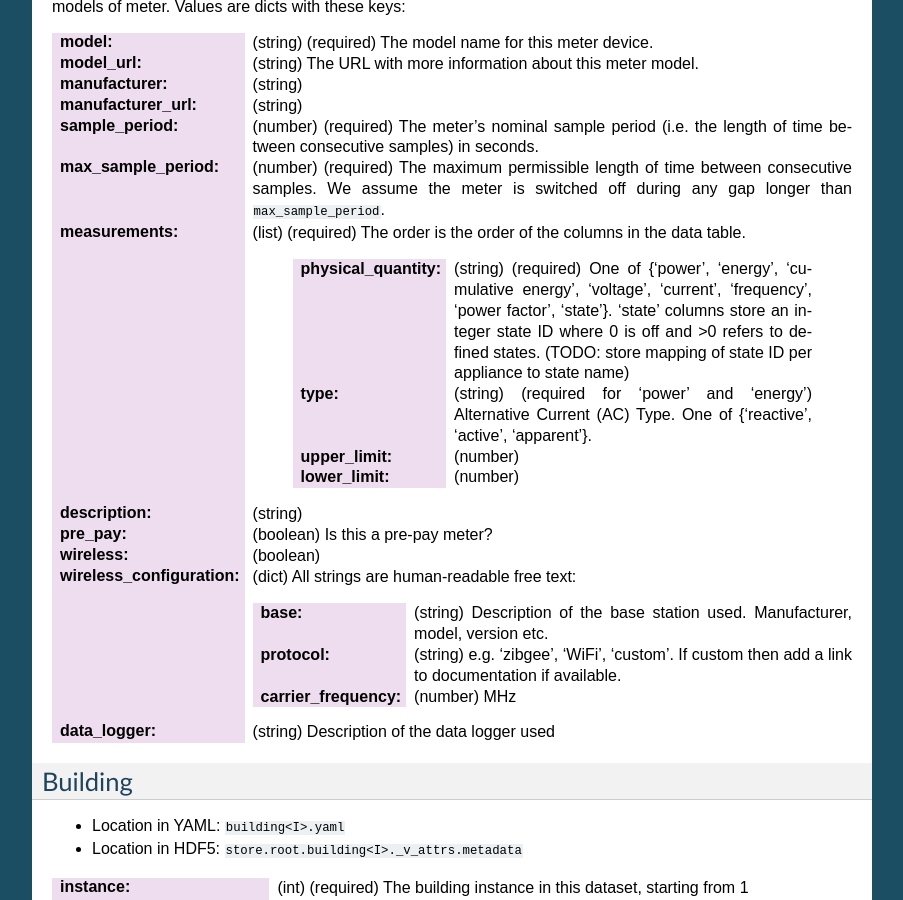
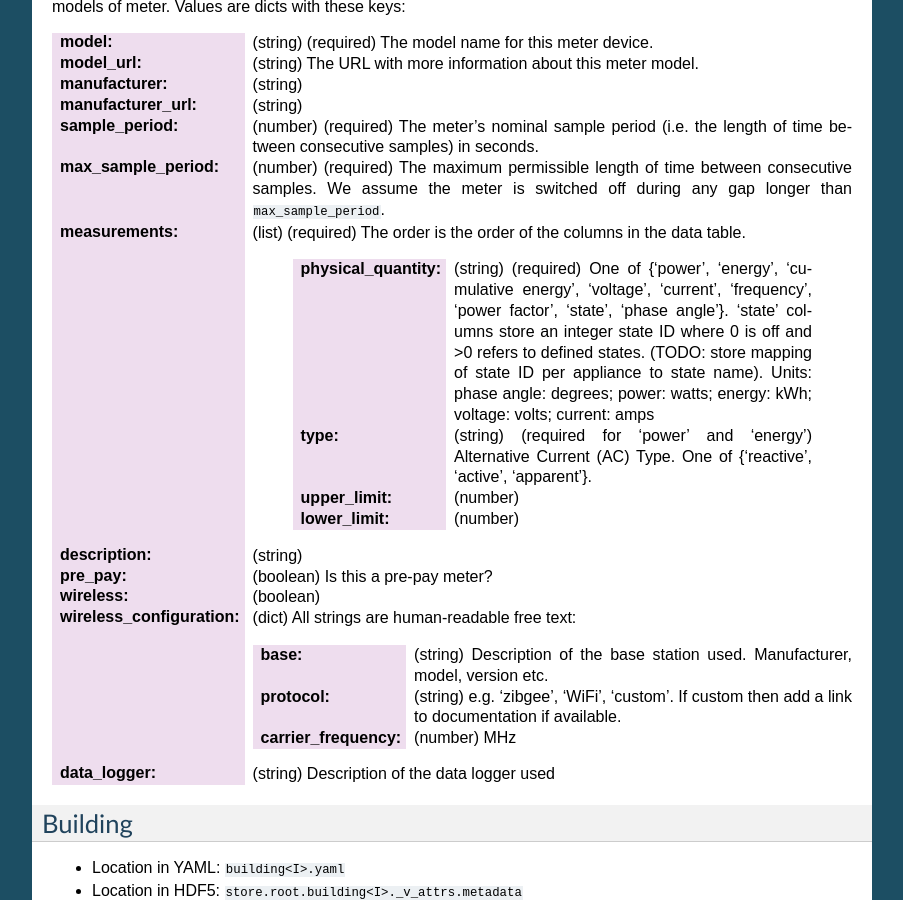
Before and after one commit to nilmtk/nilm_metadata, a Sphinx documentation site: the page built from docs/source/dataset_metadata.rst, in a window 1280 px wide and 900 px high, scrolled down 1579 px. Shown: the whole window, without its empty margins (198-1101 px from the left). Built offline with Sphinx 7.4.7, drawn with Linux system fonts in a browser that asks for light colours.

Commit message:
add 'phase angle' and units for all physical_properties.

```diff
--- a/docs/source/dataset_metadata.rst
+++ b/docs/source/dataset_metadata.rst
@@ -120,11 +120,13 @@ Values are dicts with these keys:
 
    :physical_quantity: (string) (required) One of {'power', 'energy',
                        'cumulative energy', 'voltage', 'current',
-                       'frequency', 'power factor', 'state'}.
+                       'frequency', 'power factor', 'state', 'phase angle'}.
                        'state' columns store an integer
                        state ID where 0 is off and >0 refers to
                        defined states. (TODO: store mapping of state
-                       ID per appliance to state name)
+                       ID per appliance to state name).  Units: phase angle:
+                       degrees; power: watts; energy: kWh; voltage:
+                       volts; current: amps
    :type: (string) (required for 'power' and 'energy') Alternative
            Current (AC) Type. One of {'reactive', 'active',
            'apparent'}.
```
